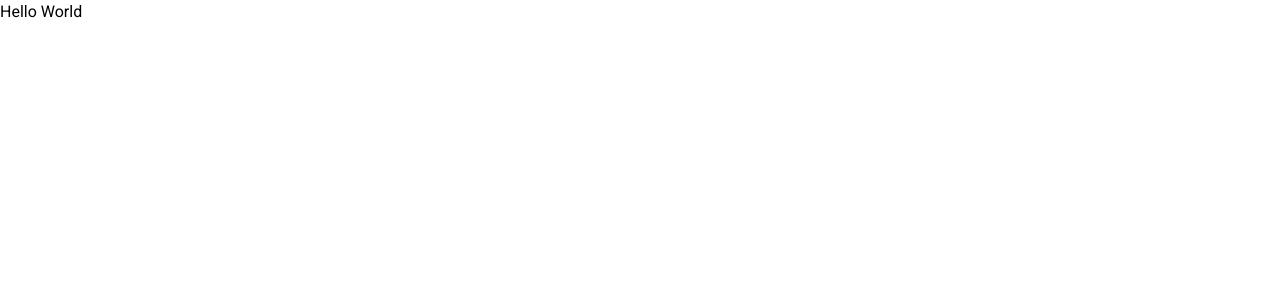
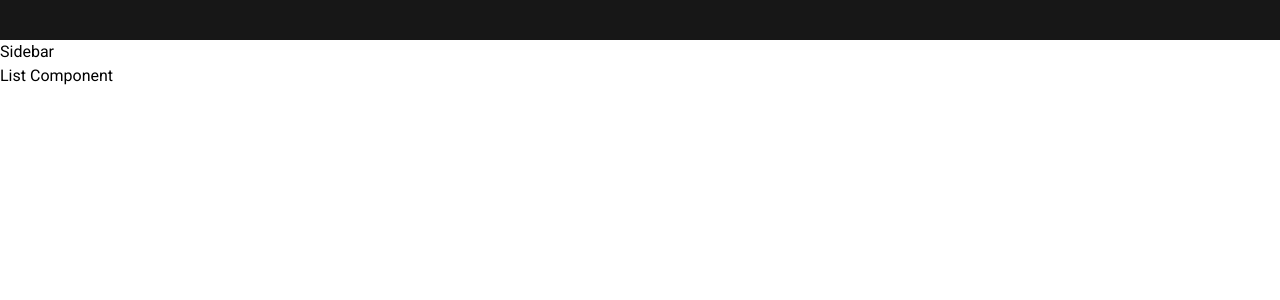
Before and after one commit to arishem51/iuniverse, a React (Vite) app: page / in a window 1280 px wide. Shown: the top 300 px of the page. Built offline with nearby package versions, Linux system fonts and the light colour scheme.

Commit message:
feat: App

```diff
--- a/src/components/App.tsx
+++ b/src/components/App.tsx
@@ -1,4 +1,9 @@
 import { createGlobalStyle } from "styled-components";
+import { COLORS } from "../constants";
+import { generateCSSVarColor } from "../utils";
+import Header from "./Header";
+import ListComponent from "./ListComponent";
+import Sidebar from "./Sidebar";
 
 const GlobalStyles = createGlobalStyle`
   /*
@@ -20,6 +25,12 @@ const GlobalStyles = createGlobalStyle`
 */
 html, body {
   height: 100%;
+
+  /* --colors-dark: ${COLORS.dark}; */
+
+  // Automatic generate CSS variables
+  ${generateCSSVarColor(COLORS)}
+
 }
 
 /*
@@ -65,10 +76,12 @@ p, h1, h2, h3, h4, h5, h6 {
 
 function App() {
   return (
-    <div>
+    <>
       <GlobalStyles />
-      Hello World
-    </div>
+      <Header />
+      <Sidebar />
+      <ListComponent />
+    </>
   );
 }
 
--- /dev/null
+++ b/src/components/Header.tsx
@@ -0,0 +1,11 @@
+import styled from "styled-components";
+
+const Wrapper = styled.div`
+  height: 5vh;
+  width: 100%;
+  background-color: var(--color-dark);
+`;
+
+export default function Header() {
+  return <Wrapper />;
+}
--- /dev/null
+++ b/src/components/ListComponent.tsx
@@ -0,0 +1,3 @@
+export default function ListComponent() {
+  return <div>List Component</div>;
+}
--- /dev/null
+++ b/src/components/Sidebar.tsx
@@ -0,0 +1,3 @@
+export default function Sidebar() {
+  return <div>Sidebar</div>;
+}
--- /dev/null
+++ b/src/constants/index.ts
@@ -0,0 +1,4 @@
+export const COLORS = {
+  dark: "#171717",
+  lightGray: "#e8e8e8",
+} as const;
--- /dev/null
+++ b/src/utils/index.ts
@@ -0,0 +1,11 @@
+type CSSColors = {
+  [key: string]: string;
+};
+
+export function generateCSSVarColor(colors: CSSColors) {
+  let string = "";
+  for (const color in colors) {
+    string += `--color-${color}: ${colors[color]};`;
+  }
+  return string;
+}
```
